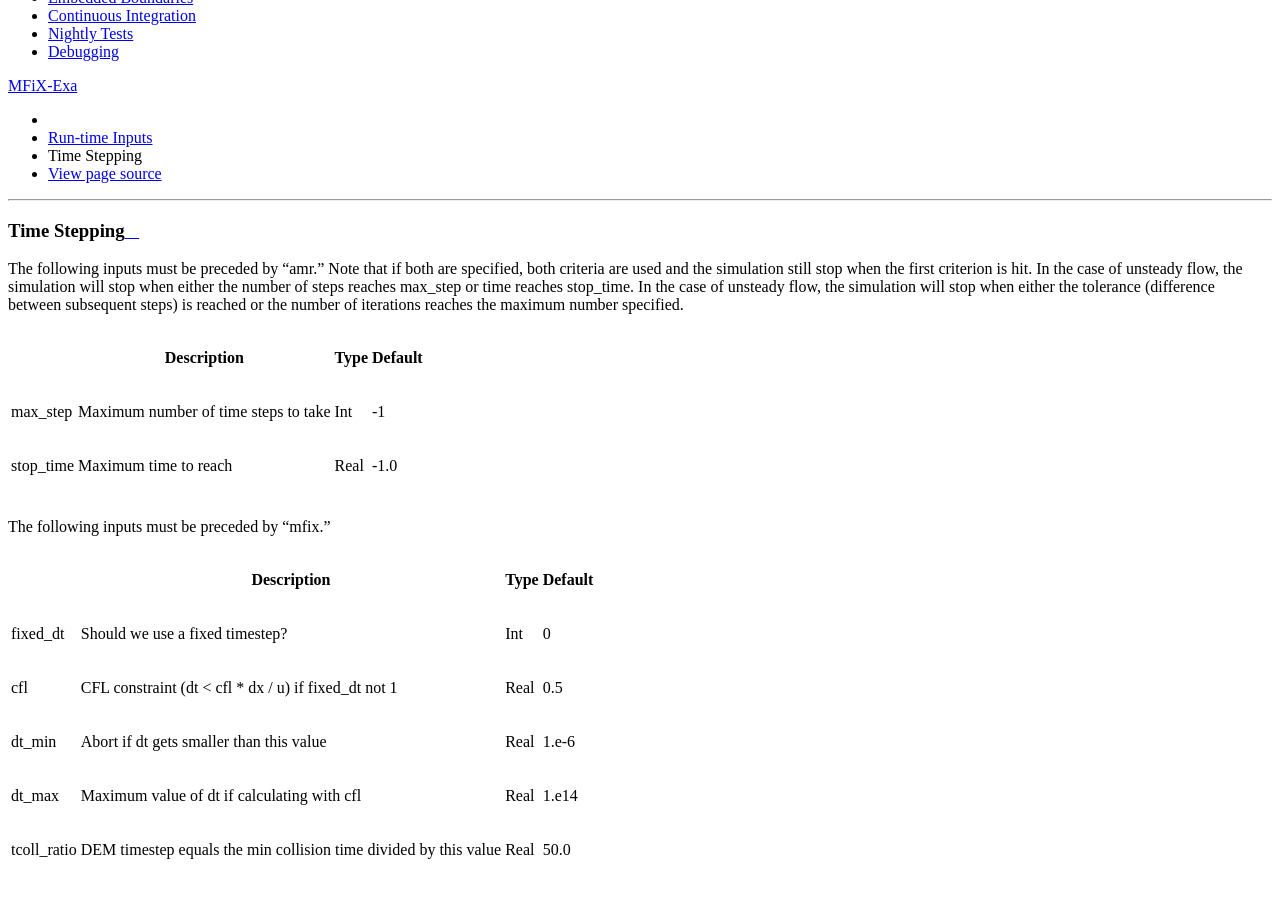
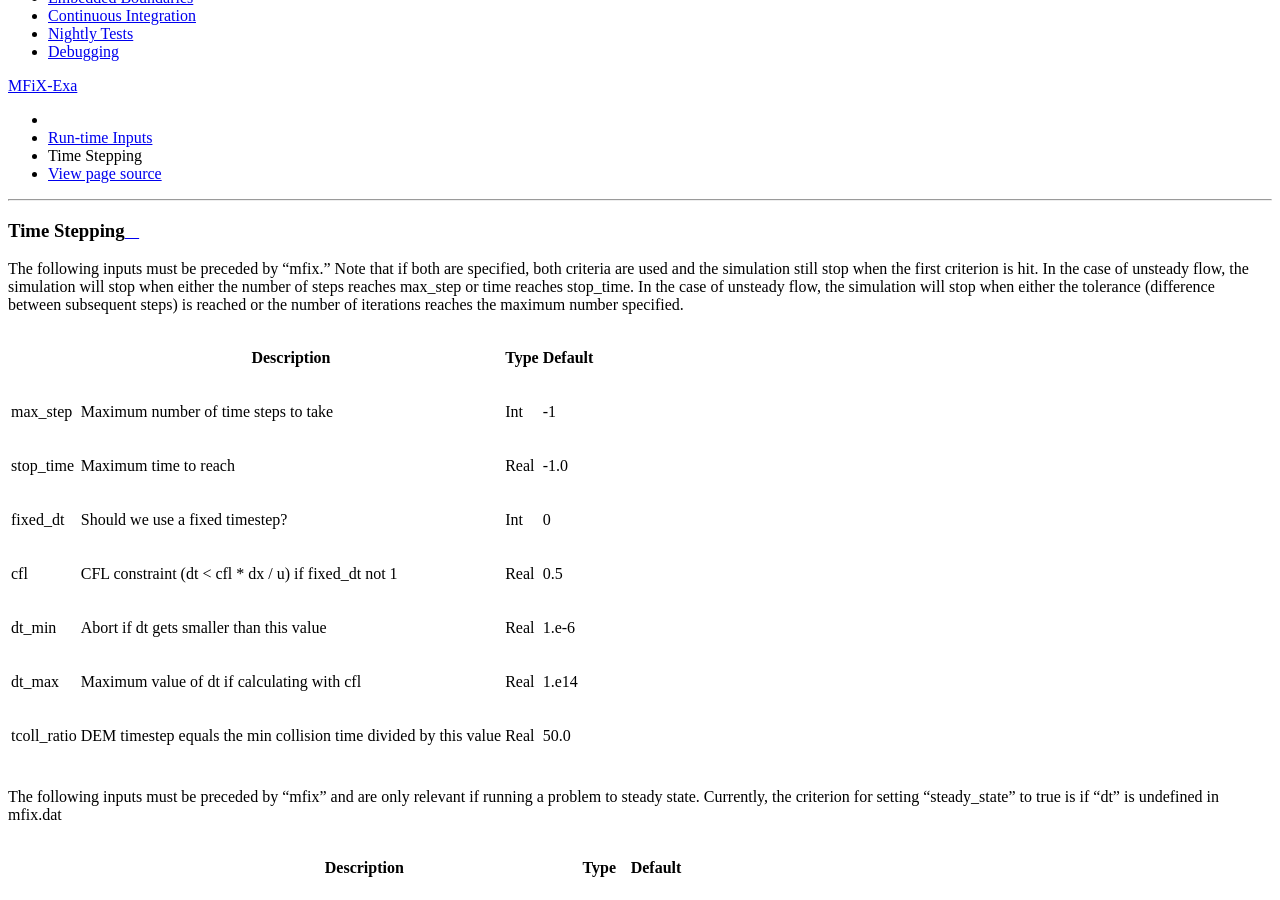
Before and after one commit to mwm126/MFIX-Exa, a Sphinx documentation site: the page built from docs/source/InputsTimeStepping.rst, in a window 1280 px wide and 900 px high, scrolled down 414 px. Built offline with Sphinx 7.4.7 and the Read the Docs theme 2.0.0, drawn with Linux system fonts in a browser that asks for light colours; pages that are not in the unit, such as notebooks, are missing from menus.

Commit message:
move max_step to mfix prefix too

```diff
--- a/docs/source/InputsTimeStepping.rst
+++ b/docs/source/InputsTimeStepping.rst
@@ -3,25 +3,19 @@
 Time Stepping
 =============
 
-The following inputs must be preceded by "amr."   Note that if both are specified, both criteria
+The following inputs must be preceded by "mfix."   Note that if both are specified, both criteria
 are used and the simulation still stop when the first criterion is hit.  In the case of unsteady flow,
 the simulation will stop when either the number of steps reaches max_step or time reaches stop_time.
 In the case of unsteady flow, the simulation will stop when either the tolerance (difference between
 subsequent steps) is reached or the number of iterations reaches the maximum number specified.
 
-+------------------+-----------------------------------------------------------------------+-------------+-----------+
-|                  | Description                                                           |   Type      | Default   |
-+==================+=======================================================================+=============+===========+
-| max_step         | Maximum number of time steps to take                                  |    Int      |  -1       |
-+------------------+-----------------------------------------------------------------------+-------------+-----------+
-| stop_time        | Maximum time to reach                                                 |    Real     | -1.0      |
-+------------------+-----------------------------------------------------------------------+-------------+-----------+
-
-The following inputs must be preceded by "mfix."
-
 +----------------------+-----------------------------------------------------------------------+-------------+--------------+
 |                      | Description                                                           |   Type      | Default      |
 +======================+=======================================================================+=============+==============+
+| max_step             | Maximum number of time steps to take                                  |    Int      |  -1          |
++----------------------+-----------------------------------------------------------------------+-------------+--------------+
+| stop_time            | Maximum time to reach                                                 |    Real     | -1.0         |
++----------------------+-----------------------------------------------------------------------+-------------+--------------+
 | fixed_dt             | Should we use a fixed timestep?                                       |    Int      |   0          |
 +----------------------+-----------------------------------------------------------------------+-------------+--------------+
 | cfl                  | CFL constraint (dt < cfl * dx / u) if fixed_dt not 1                  |    Real     |   0.5        |
```
